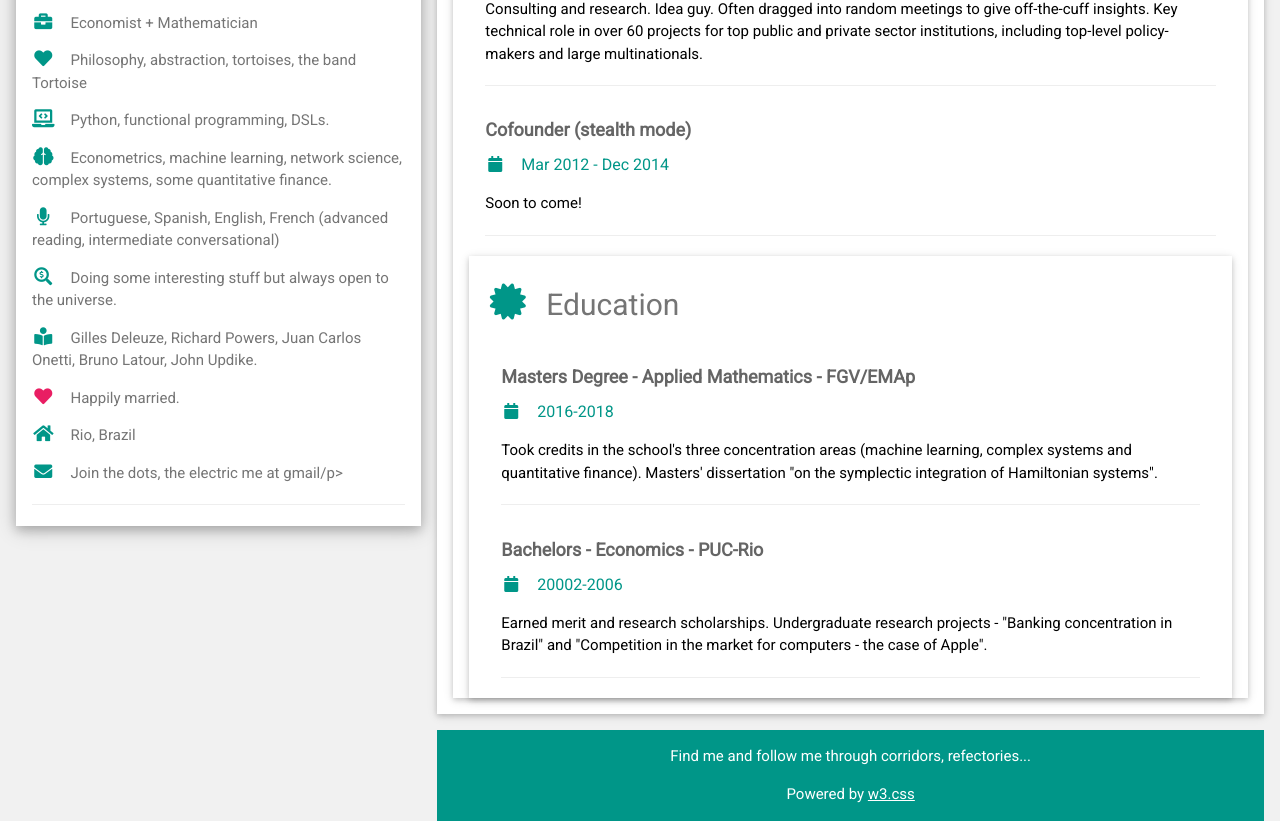
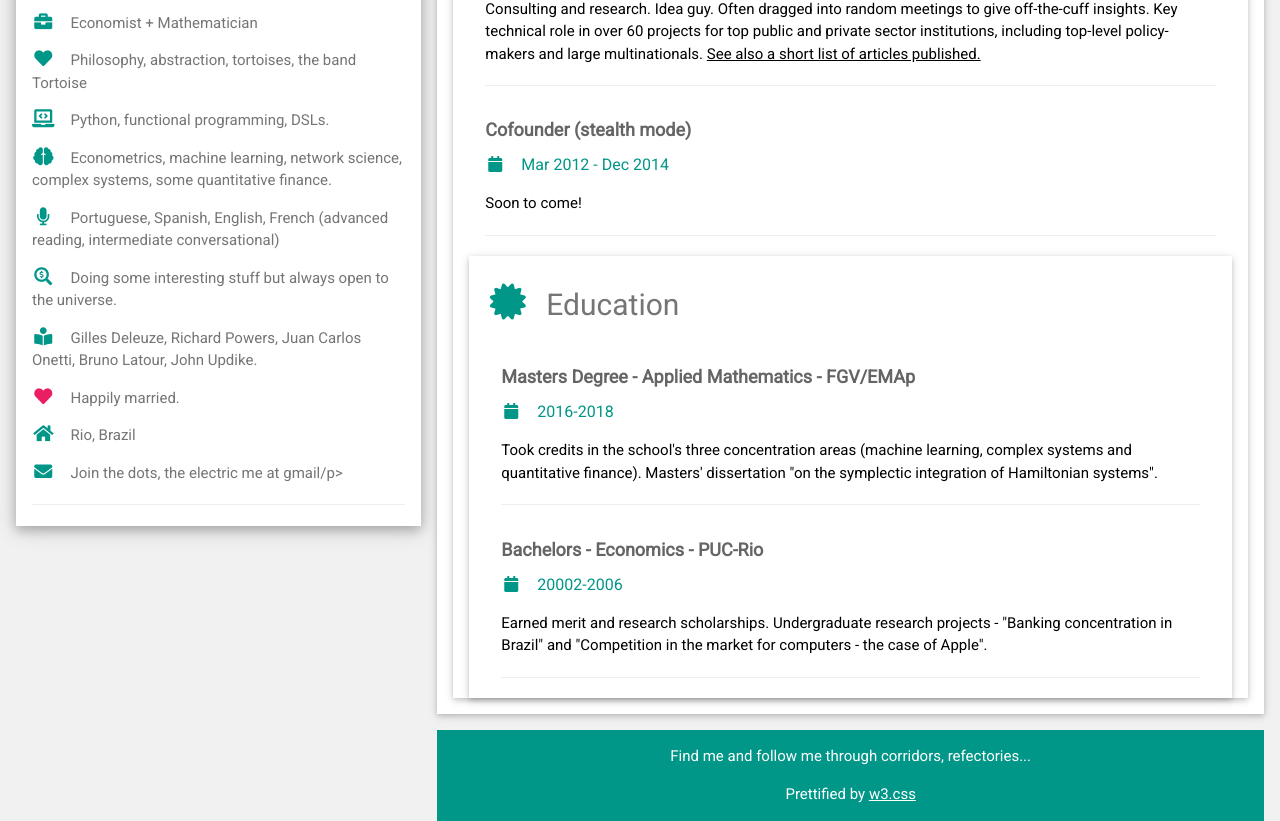
Before and after one commit to asemic-horizon/asemic-horizon.github.io, a plain HTML site: page index.html in a window 1280 px wide. Shown: the part 471-1292 px from the top of the page. Drawn offline with nearby package versions, Linux system fonts and the light colour scheme.

Commit message:
Update index.html

```diff
--- a/index.html
+++ b/index.html
@@ -76,7 +76,7 @@ html,body,h1,h2,h3,h4,h5,h6 {font-family: "Roboto", sans-serif}
         <div class="w3-container">
           <h5 class="w3-opacity"><b>Economist + Consultant / FGV</b></h5>
           <h6 class="w3-text-teal"><i class="fa fa-calendar fa-fw w3-margin-right"></i>Jan 2007 - <span class="w3-tag w3-teal w3-round">Current</span></h6>
-          <p>Consulting and research. Idea guy. Often dragged into random meetings to give off-the-cuff insights. Key technical role in over 60 projects for top public and private sector institutions, including top-level policy-makers and large multinationals.</p>
+          <p>Consulting and research. Idea guy. Often dragged into random meetings to give off-the-cuff insights. Key technical role in over 60 projects for top public and private sector institutions, including top-level policy-makers and large multinationals. <a href="https://scholar.google.com/citations?view_op=list_works&hl=pt-BR&user=ZzcMsKUAAAAJ">See also a short list of articles published.</a></p>
           <hr>
         </div>
         <div class="w3-container">
@@ -112,7 +112,7 @@ html,body,h1,h2,h3,h4,h5,h6 {font-family: "Roboto", sans-serif}
 
 <footer class="w3-container w3-teal w3-center w3-margin-top">
   <p>Find me and follow me through corridors, refectories...</p>
-  <p>Powered by <a href="https://www.w3schools.com/w3css/default.asp" target="_blank">w3.css</a></p>
+  <p>Prettified by <a href="https://www.w3schools.com/w3css/default.asp" target="_blank">w3.css</a></p>
 </footer>
 
 </body>
```
